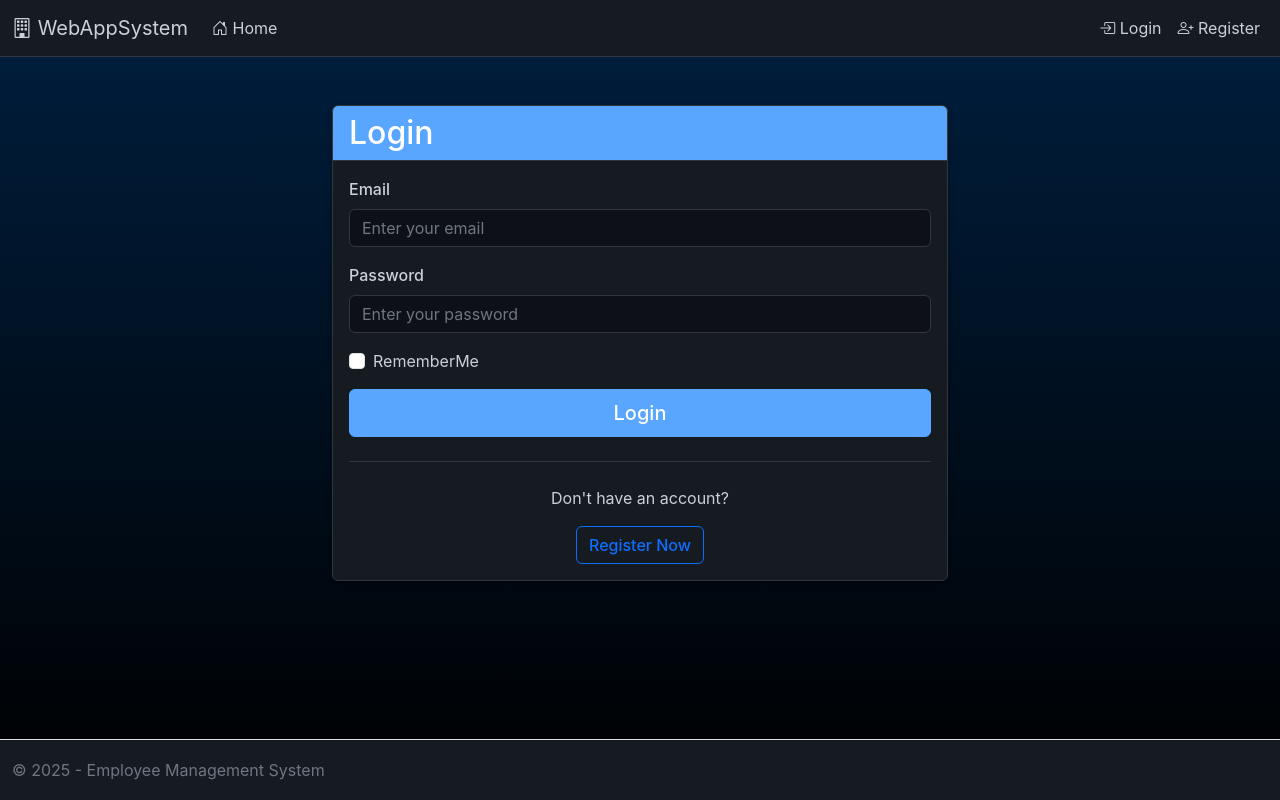
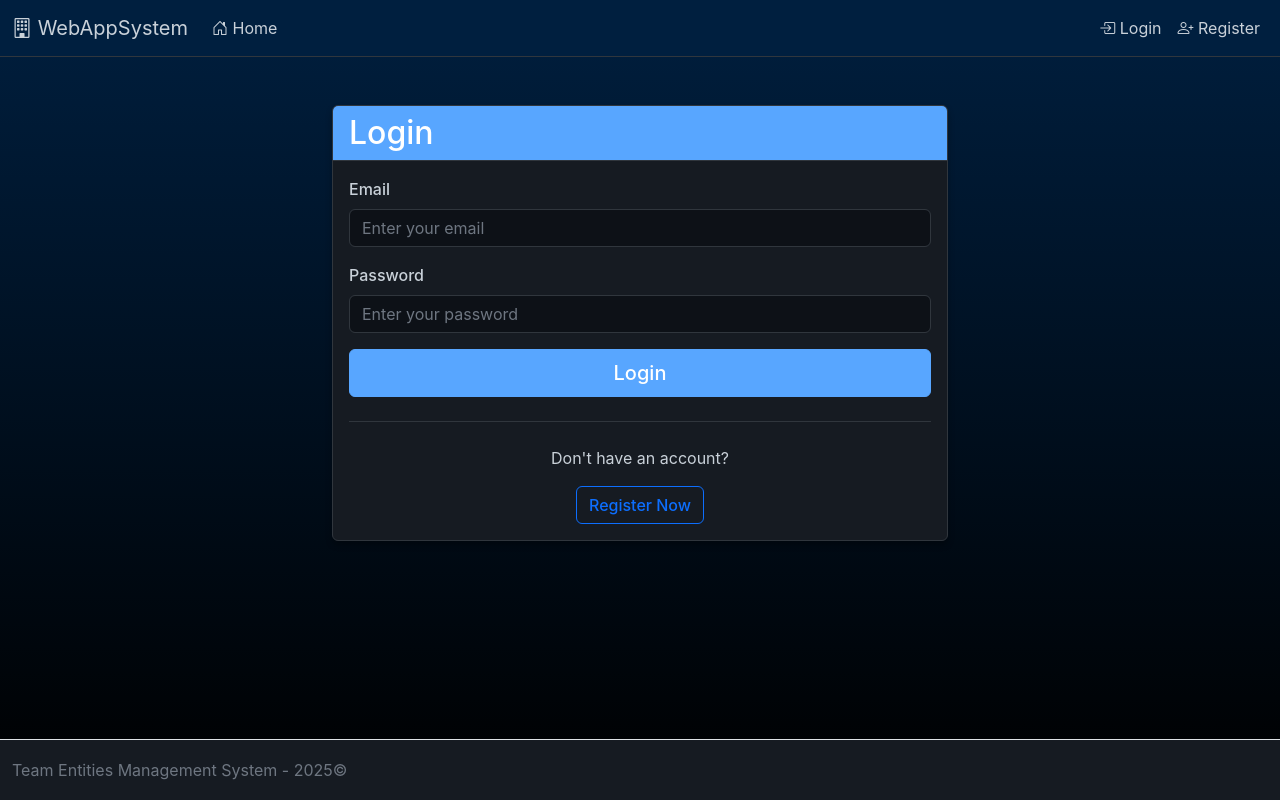
Before and after one commit to Adham-Walaa/StaffCraft, an ASP.NET Core app: page /Account/Login in a window 1280 px wide. Run offline with ASP.NET Core 8, Linux system fonts and the light colour scheme; style sheets or scripts are compiled from the project's sources.

Commit message:
Add contract renewal alerts, update profile completion with NationalId/CountryOfBirth, update navbar color, change footer text, and remove Remember Me from login
Co-authored-by: gasTSK <204622103+gasTSK@users.noreply.github.com>

```diff
--- a/MS3WebApp/WebAppSystem/WebAppSystem/Views/Account/Login.cshtml
+++ b/MS3WebApp/WebAppSystem/WebAppSystem/Views/Account/Login.cshtml
@@ -26,11 +26,6 @@
                         <span asp-validation-for="Password" class="text-danger"></span>
                     </div>
 
-                    <div class="form-check mb-3">
-                        <input asp-for="RememberMe" class="form-check-input" />
-                        <label asp-for="RememberMe" class="form-check-label"></label>
-                    </div>
-
                     <div class="d-grid gap-2">
                         <button type="submit" class="btn btn-primary btn-lg">Login</button>
                     </div>
--- a/MS3WebApp/WebAppSystem/WebAppSystem/Views/Employees/EditProfile.cshtml
+++ b/MS3WebApp/WebAppSystem/WebAppSystem/Views/Employees/EditProfile.cshtml
@@ -177,6 +177,8 @@
             'Email': 'Email',
             'Phone': 'Phone',
             'Address': 'Address',
+            'CountryOfBirth': 'CountryOfBirth',
+            'NationalId': 'NationalId',
             'EmergencyContactName': 'EmergencyContactName',
             'EmergencyContactPhone': 'EmergencyContactPhone',
             'Relationship': 'Relationship',
--- a/MS3WebApp/WebAppSystem/WebAppSystem/Views/Shared/_Layout.cshtml
+++ b/MS3WebApp/WebAppSystem/WebAppSystem/Views/Shared/_Layout.cshtml
@@ -128,7 +128,7 @@
 
     <footer class="border-top footer text-muted">
         <div class="container">
-            &copy; 2025 - Employee Management System
+            Team Entities Management System - 2025©
         </div>
     </footer>
     <script src="~/lib/jquery/dist/jquery.min.js"></script>
--- a/MS3WebApp/WebAppSystem/WebAppSystem/wwwroot/css/site.css
+++ b/MS3WebApp/WebAppSystem/WebAppSystem/wwwroot/css/site.css
@@ -40,7 +40,7 @@ body {
 
 /* Navigation */
 .navbar {
-  background-color: var(--dark-bg-secondary) !important;
+  background-color: #001f3f !important;
   border-bottom: 1px solid var(--dark-border) !important;
 }
 
```
Also changed, not shown: MS3WebApp/WebAppSystem/WebAppSystem/Views/Contracts/Index.cshtml (+15 -0 lines).
